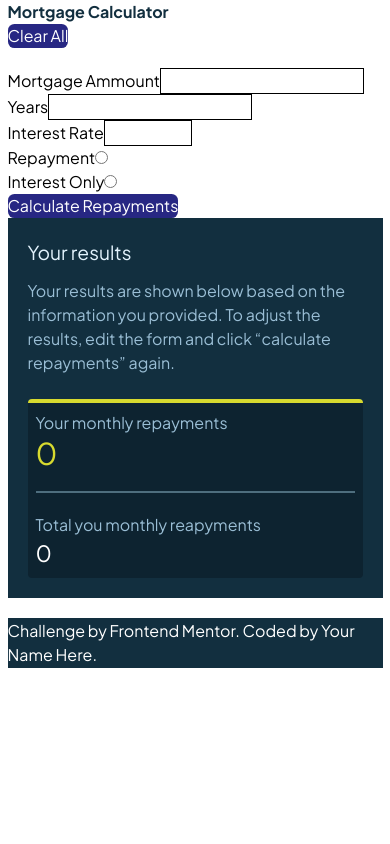
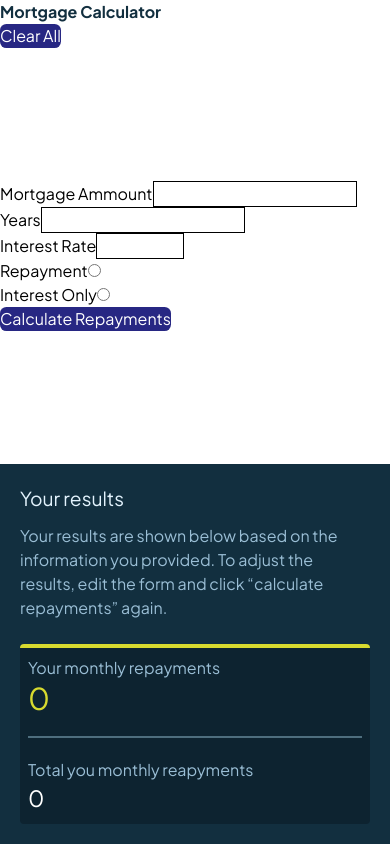
Before and after one commit to Humber70/mortgage-repayment-calculator, a React (Vite) app: page / in a window 390 px wide. Built offline with nearby package versions, Linux system fonts and the light colour scheme.

Commit message:
feat: update Mortgage Calculator layout for improved responsiveness and result display

```diff
--- a/src/App.jsx
+++ b/src/App.jsx
@@ -119,7 +119,7 @@ function MortgageCalculator() {
 
   return (
     <>
-      <section className="max-w-[375px] m-auto flex flex-col gap-5">
+      <section className="h-screen flex flex-col justify-between">
         <header>
           <h1 className="text-[var(--slate-900)] font-[var(--font-w-700)]">Mortgage Calculator</h1>
           <button onClick={handleClickClearInptus}>Clear All</button>
@@ -197,8 +197,8 @@ function MortgageCalculator() {
             </div>
             <button>Calculate Repayments</button>
           </form>
-
-          <section className="bg-[--slate-900] w-[100%] p-5">
+        </main>
+        <section className="bg-[--slate-900] w-[100%] p-5 self-besaline">
           <div>
             <h1 className="text-[--slate-100] text-[1.2rem]">Your results</h1>
             <p className="text-[--slate-300] pb-6 pt-3">Your results are shown below based on the information you provided.
@@ -217,11 +217,6 @@ function MortgageCalculator() {
             </div>
           </div>
         </section>
-        </main>
-
-        <footer>
-        Challenge by Frontend Mentor. Coded by Your Name Here.
-        </footer>
       </section>
     </>
   );
```
Lines whose indentation alone changed are shown as unchanged.
